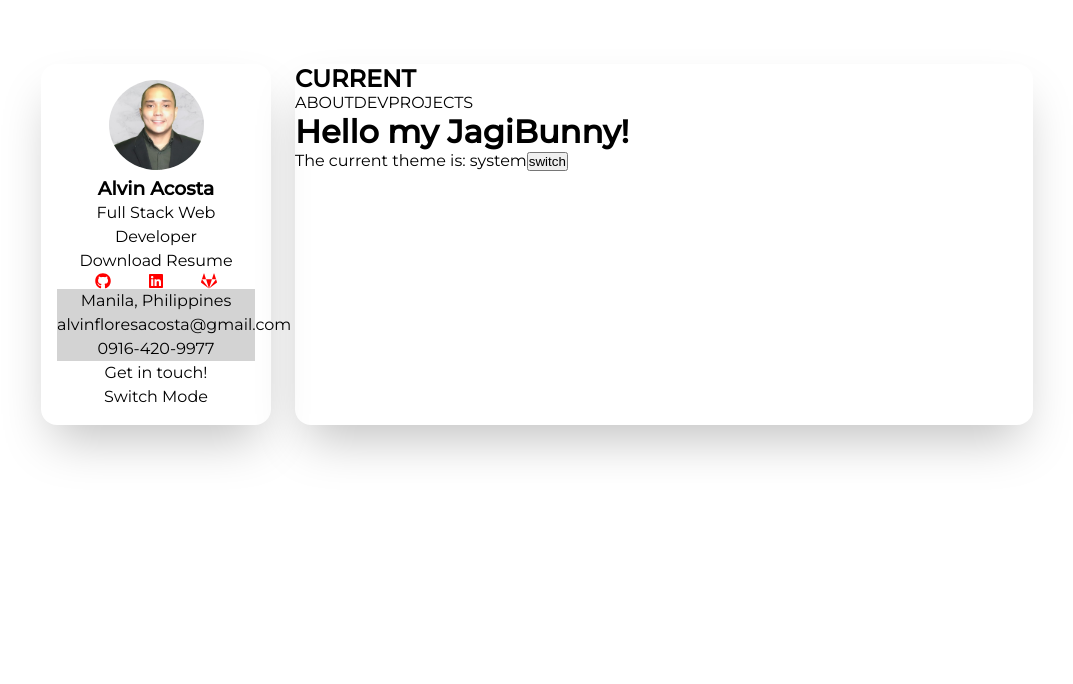
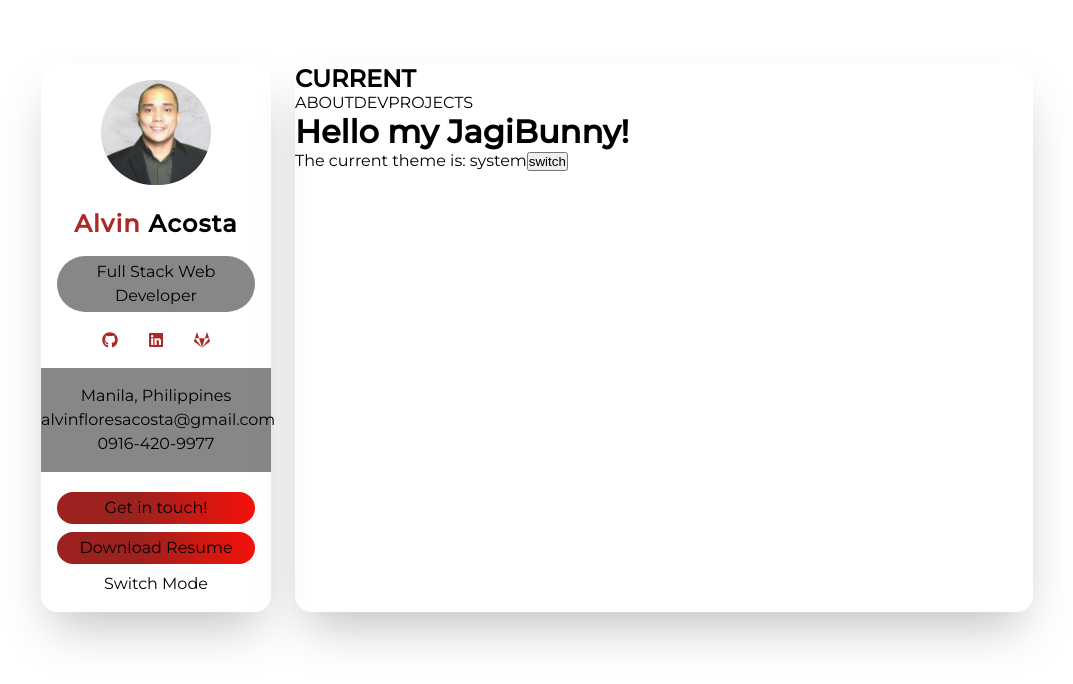
Before and after one commit to Exx-hub/nextjs-portfolio, a Next.js app: page / in a window 1280 px wide. Shown: the top 684 px of the page, without its empty margins (103-1176 px from the left). Built offline with nearby package versions, Linux system fonts and the light colour scheme.

Commit message:
update: Fix styling of sidebar elements

```diff
--- a/components/Sidebar.js
+++ b/components/Sidebar.js
@@ -18,21 +18,19 @@ const SideBar = () => {
 			<Head>
 				<style>{dom.css()}</style>
 			</Head>
-			<div className="sidebarcontainer">
-				<div className="sidebar_top">
-					<Image
-						className={styles.img}
-						src={"/images/me4.jpg"}
-						width={95}
-						height={90}
-					/>
-					<h3>
-						<span>Alvin</span> Acosta
-					</h3>
-					<p>Full Stack Web Developer</p>
-					{/* download resume */}
-					<p>Download Resume</p>
-				</div>
+			<div className="sidebar">
+				<Image
+					className={styles.img}
+					src={"/images/me4.jpg"}
+					width={110}
+					height={105}
+					quality="100"
+				/>
+				<h3 className={styles.name}>
+					<span className={styles.firstName}>Alvin</span> Acosta
+				</h3>
+				<p className={styles.title}>Full Stack Web Developer</p>
+
 				<div className={styles.socialIcons}>
 					<FontAwesomeIcon className={styles.icon} icon={faGithub} />
 					<FontAwesomeIcon className={styles.icon} icon={faLinkedin} />
@@ -44,7 +42,8 @@ const SideBar = () => {
 					<p>0916-420-9977</p>
 				</div>
 				<div className="sidebar-buttons">
-					<p>Get in touch!</p>
+					<p className={styles.contact}>Get in touch!</p>
+					<p className={styles.resume}>Download Resume</p>
 					<p>Switch Mode</p>
 				</div>
 			</div>
--- a/styles/Sidebar.module.css
+++ b/styles/Sidebar.module.css
@@ -1,18 +1,79 @@
 .img {
-	border-radius: 100%;
+	border-radius: 9999px;
+	margin: 0 auto;
+}
+
+.name {
+	/* color: red; */
+	margin-top: 1rem;
+	margin-bottom: 1rem;
+	font-size: 1.5rem;
+	line-height: 2rem;
+	font-weight: 600;
+	letter-spacing: 0.05em;
+}
+.firstName {
+	color: rgb(175, 40, 40);
+}
+.title {
+	border-radius: 9999px;
+	padding: 0.25rem 0.5rem;
+	margin-top: 0.75rem;
+	margin-bottom: 0.75rem;
+	background-color: rgb(136, 135, 135);
+	/* #333 dark  */
 }
 
 .socialIcons {
 	display: flex;
 	justify-content: space-evenly;
-	/* background-color: blue; */
+	/* padding: 0.25rem 0.5rem; */
+
+	margin: 1.25rem auto;
+	width: 85%;
 }
 
 .icon {
-	color: red;
+	color: rgb(175, 40, 40);
 	font-size: 32px;
+	cursor: pointer;
+}
+.contactSection {
+	background-color: rgb(136, 135, 135);
+	padding-top: 1rem;
+	padding-bottom: 1rem;
+	margin-top: 1.25rem;
+	margin-bottom: 1.25rem;
+	margin-left: -1rem;
+	margin-right: -1rem;
 }
 
-.contactSection {
-	background-color: lightgray;
+.resume,
+.contact {
+	border-radius: 9999px;
+	padding: 0.25rem 0.5rem;
+	margin-top: 0;
+	margin-bottom: 0.5rem;
+	cursor: pointer;
+	background-image: linear-gradient(
+		to right,
+		#9b221e 0%,
+		#9b221e 40%,
+		#f51109 100%
+	);
 }
+
+.resume:hover,
+.contact:hover {
+	background-position: right center; /* change the direction of the change here */
+	color: #fff;
+	text-decoration: none;
+}
+
+/* silverish */
+/* background: rgb(45, 45, 45);
+	background: linear-gradient(
+		9deg,
+		rgba(45, 45, 45, 1) 0%,
+		rgba(119, 34, 34, 0) 100%
+	); */
```
